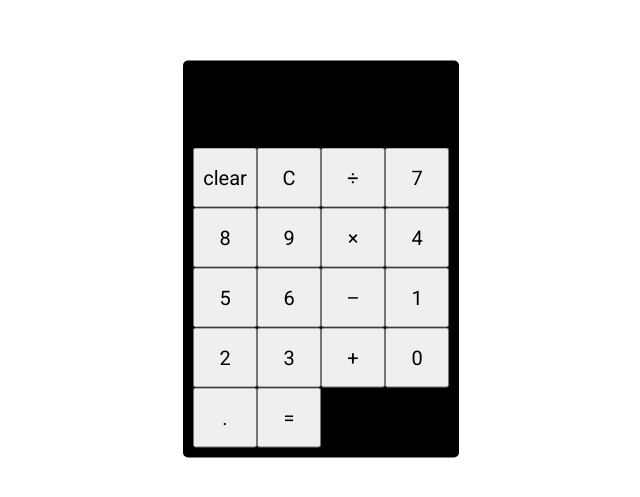
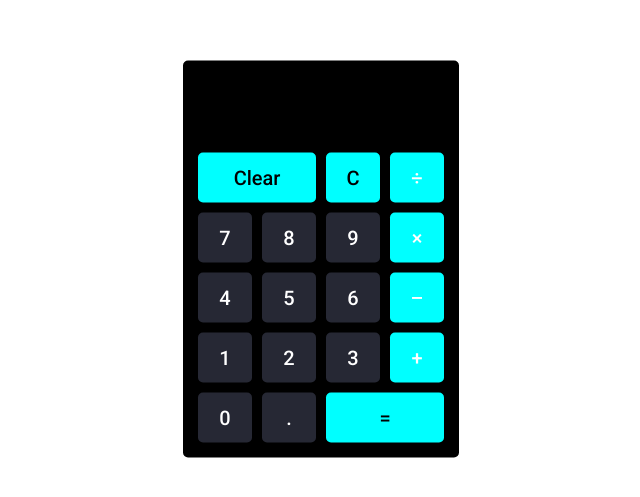
Before and after one commit to jvprofits28/calculator, a React (Create React App) app: page / in a window 1280 px wide. Shown: the part 141-638 px from the top of the page, without its empty margins (319-959 px from the left). Built offline with nearby package versions, Linux system fonts and the light colour scheme.

Commit message:
everything works now still need to add a header to make a bit more attractive

```diff
--- a/src/App.css
+++ b/src/App.css
@@ -34,4 +34,36 @@
   text-align: center;
   font-size: 25px;
   font-weight: 500;
+  letter-spacing: 1px;
 }
+#clear {
+  grid-column: 1/3;
+  grid-row: 1;
+  color: black;
+}
+#result {
+  grid-column: 3/5;
+  grid-row: 5;
+  color: black;
+}
+#backspace {
+  color: black;
+}
+button {
+  margin: 5px;
+  border: none;
+  border-radius: 5px;
+  cursor: pointer;
+  background: #262834;
+  color: white;
+  font-weight: 500;
+}
+input:focus,
+input:active,
+button:focus,
+button:activate {
+  outline: none;
+}
+.highlight {
+  background: aqua;
+}
--- a/src/App.js
+++ b/src/App.js
@@ -10,7 +10,16 @@
   const clear = () => {
     setResult("");
   };
-  const backspace = () => {};
+  const backspace = () => {
+    setResult(result.slice(0, -1));
+  };
+  const calculate = () => {
+    try {
+      setResult(eval(result).toString());
+    } catch (err) {
+      setResult("error");
+    }
+  };
   return (
     <>
       <div className="container">
@@ -18,13 +27,13 @@
           <input type="text" value={result} />
         </form>
         <div className="keypad">
-          <button onClick={clear} id="clear">
-            clear
+          <button className="highlight" onClick={clear} id="clear">
+            Clear
           </button>
-          <button onClick={backspace} id="backspace">
+          <button className="highlight" onClick={backspace} id="backspace">
             C
           </button>
-          <button name="/" onClick={handleClick}>
+          <button className="highlight" name="/" onClick={handleClick}>
             &divide;
           </button>
           <button name="7" onClick={handleClick}>
@@ -36,7 +45,7 @@
           <button name="9" onClick={handleClick}>
             9
           </button>
-          <button name="" onClick={handleClick}>
+          <button className="highlight" name="" onClick={handleClick}>
             &times;
           </button>
           <button name="4" onClick={handleClick}>
@@ -48,7 +57,7 @@
           <button name="6" onClick={handleClick}>
             6
           </button>
-          <button name="-" onClick={handleClick}>
+          <button className="highlight" name="-" onClick={handleClick}>
             &ndash;
           </button>
           <button name="1" onClick={handleClick}>
@@ -60,7 +69,7 @@
           <button name="3" onClick={handleClick}>
             3
           </button>
-          <button name="+" onClick={handleClick}>
+          <button className="highlight" name="+" onClick={handleClick}>
             +
           </button>
           <button name="0" onClick={handleClick}>
@@ -69,7 +78,9 @@
           <button name="." onClick={handleClick}>
             .
           </button>
-          <button onClick={handleClick}>=</button>
+          <button className="highlight" onClick={calculate} id="result">
+            =
+          </button>
         </div>
       </div>
     </>
```
